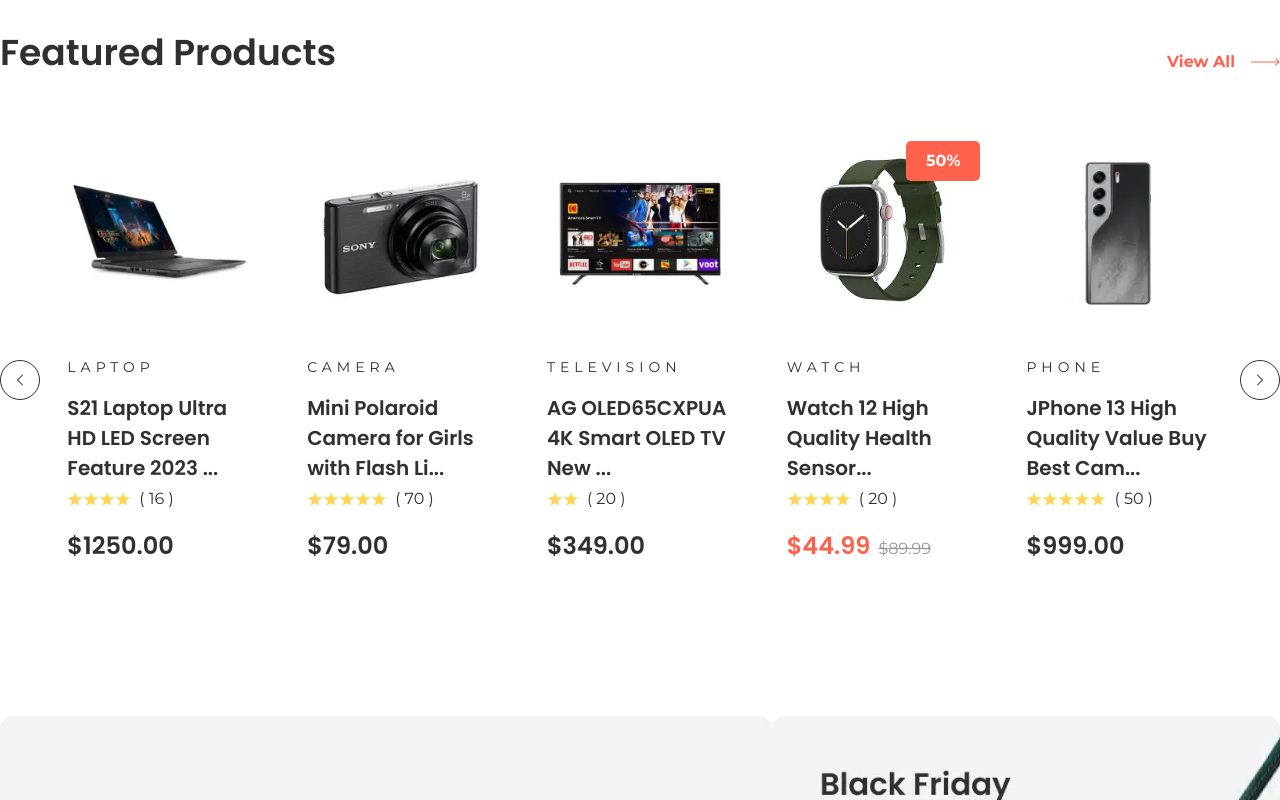
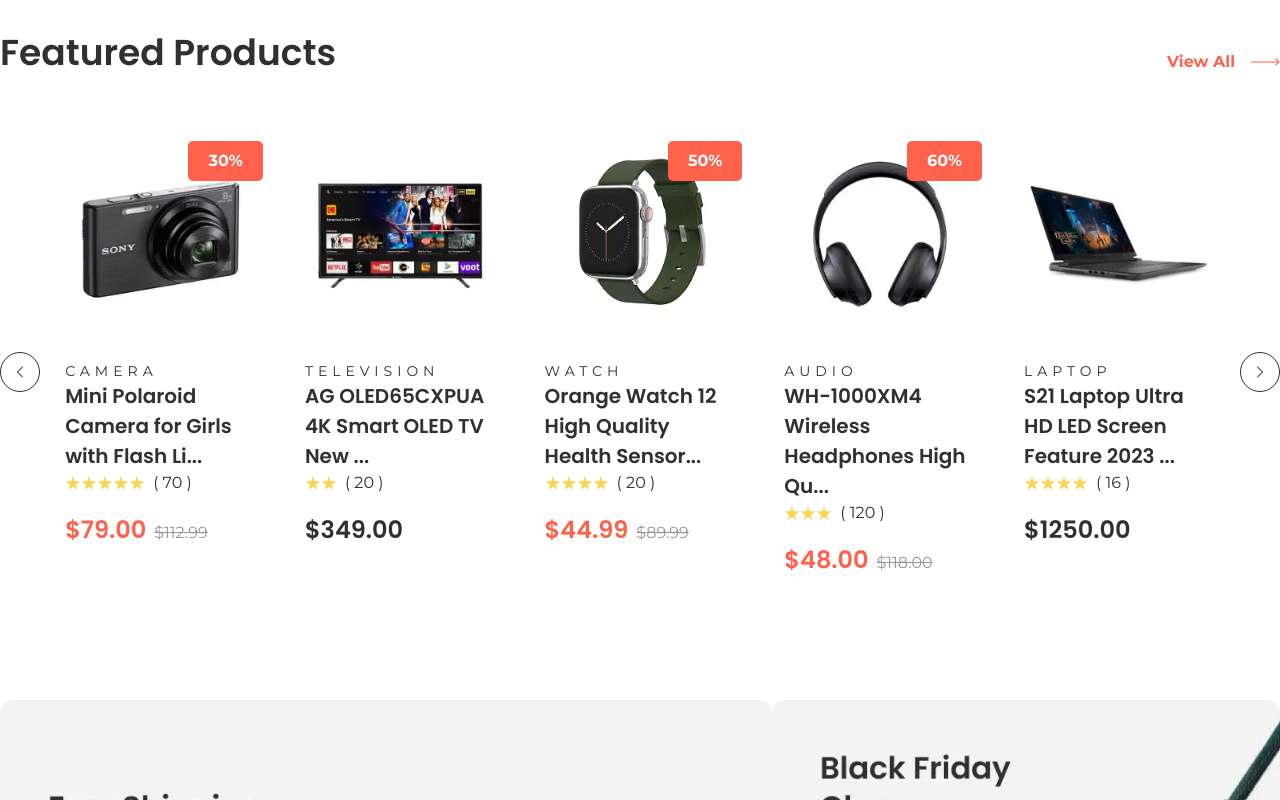
Before and after one commit to dearnasaruddin/e-shop, a React (Vite) app: page / in a window 1280 px wide. Shown: the part 960-1760 px from the top of the page. Built offline with nearby package versions, Linux system fonts and the light colour scheme.

Commit message:
Spring Sale Slider added

```diff
--- a/src/components/Brands.jsx
+++ b/src/components/Brands.jsx
@@ -7,7 +7,7 @@
     return (
         <div className='my-25'>
             <Container>
-                <Marquee pauseOnHover={true}>
+                <Marquee pauseOnHover={true} speed={80}>
                     <div className='flex items-center gap-x-50'>
                         <div>
                             <Link to={'https://www.samsung.com/'} target='_blank'>
--- a/src/components/FeaturedProducts.jsx
+++ b/src/components/FeaturedProducts.jsx
@@ -7,6 +7,7 @@
 import { Link } from 'react-router-dom'
 import LongArrowRight from '../icons/LongArrowRight';
 import ArrowDownIcon from '../icons/ArrowDownIcon'
+import dummyProducts from '../dummyData/dummyProductsData'
 
 function SampleNextArrow(props) {
   const { className, style, onClick } = props;
@@ -33,68 +34,6 @@
 
 const FeaturedProducts = () => {
 
-  const dummyProducts = [
-    {
-      catagory: 'phone',
-      title: 'JPhone 13 High Quality Value Buy Best Cam...',
-      rating: 5,
-      totalRating: 50,
-      price: '999.00',
-      discount: false,
-      originalPrice: false,
-      productImage: 'images/phone.webp'
-    },
-    {
-      catagory: 'audio',
-      title: 'WH-1000XM4 Wireless Headphones High Qu...',
-      rating: 3,
-      totalRating: 120,
-      price: '48.00',
-      discount: 60,
-      originalPrice: '118.00',
-      productImage: 'images/headphone.webp'
-    },
-    {
-      catagory: 'laptop',
-      title: 'S21 Laptop Ultra HD LED Screen Feature 2023 ...',
-      rating: 4,
-      totalRating: 16,
-      price: '1250.00',
-      discount: false,
-      originalPrice: false,
-      productImage: 'images/laptop.webp'
-    },
-    {
-      catagory: 'camera',
-      title: 'Mini Polaroid Camera for Girls with Flash Li...',
-      rating: 5,
-      totalRating: 70,
-      price: '79.00',
-      discount: false,
-      originalPrice: false,
-      productImage: 'images/camera.webp'
-    },
-    {
-      catagory: 'television',
-      title: 'AG OLED65CXPUA 4K Smart OLED TV New ...',
-      rating: 2,
-      totalRating: 20,
-      price: '349.00',
-      discount: false,
-      originalPrice: false,
-      productImage: 'images/television.webp'
-    },
-    {
-      catagory: 'watch',
-      title: 'Watch 12 High Quality Health Sensor...',
-      rating: 4,
-      totalRating: 20,
-      price: '44.99',
-      discount: 50,
-      originalPrice: '89.99',
-      productImage: 'images/productImage.webp'
-    },
-  ]
 
   var settings = {
     dots: false,
--- a/src/components/NewProducts.jsx
+++ b/src/components/NewProducts.jsx
@@ -4,64 +4,13 @@
 import { Link } from 'react-router-dom'
 import Button from './Button'
 import ArrowDownIcon from '../icons/ArrowDownIcon'
+import dummyProducts from '../dummyData/dummyProductsData'
 
 const NewProducts = () => {
     const [isCategoriesDropdownOpen, setIsCategoriesDropdownOpen] = useState(false)
     const [categoriesDropdownText, setCategoriesDropdowntext] = useState('')
     const catagoriesDropdownRef = useRef(null)
 
-    const dummyProducts = [
-        {
-            catagory: 'audio',
-            title: 'WH-1000XM4 Wireless Headphones High Qu...',
-            rating: 3,
-            totalRating: 120,
-            price: '48.00',
-            discount: 60,
-            originalPrice: '118.00',
-            productImage: 'images/headphone.webp'
-        },
-        {
-            catagory: 'laptop',
-            title: 'S21 Laptop Ultra HD LED Screen Feature 2023 ...',
-            rating: 4,
-            totalRating: 16,
-            price: '1250.00',
-            discount: false,
-            originalPrice: false,
-            productImage: 'images/laptop.webp'
-        },
-        {
-            catagory: 'camera',
-            title: 'Mini Polaroid Camera for Girls with Flash Li...',
-            rating: 5,
-            totalRating: 70,
-            price: '79.00',
-            discount: false,
-            originalPrice: false,
-            productImage: 'images/camera.webp'
-        },
-        {
-            catagory: 'television',
-            title: 'AG OLED65CXPUA 4K Smart OLED TV New ...',
-            rating: 2,
-            totalRating: 20,
-            price: '349.00',
-            discount: false,
-            originalPrice: false,
-            productImage: 'images/television.webp'
-        },
-        {
-            catagory: 'watch',
-            title: 'Watch 12 High Quality Health Sensor...',
-            rating: 4,
-            totalRating: 20,
-            price: '44.99',
-            discount: 50,
-            originalPrice: '89.99',
-            productImage: 'images/productImage.webp'
-        },
-    ]
     const categories = [
         'All Categories',
         'Computers & Tablets',
--- a/src/components/SpringSale.jsx
+++ b/src/components/SpringSale.jsx
@@ -1,8 +1,39 @@
 import React, { useEffect, useState } from 'react'
 import Container from './commonLayouts/Container'
 import Button from './Button'
+import dummyProducts from '../dummyData/dummyProductsData'
+import ProductLayout from './commonLayouts/ProductLayout'
+import Slider from "react-slick";
+import "slick-carousel/slick/slick.css";
+import "slick-carousel/slick/slick-theme.css";
+import ArrowDownIcon from '../icons/ArrowDownIcon'
+
+
+function SampleNextArrow(props) {
+    const { className, style, onClick } = props;
+    return (
+        <div
+            className={className}
+            style={{ ...style, display: "flex", justifyContent: 'center', alignItems: 'center', color: '#303030', fontSize: '10px', width: '70px', height: '70px', borderRadius: '50%', border: '1px solid #303030', zIndex: '5', right: '-18px' }}
+            onClick={onClick}
+        > <ArrowDownIcon rotate='270deg' width='26' height='26' /> </div>
+    );
+}
+
 
 const SpringSale = () => {
+
+    var settings = {
+        dots: false,
+        infinite: true,
+        speed: 500,
+        slidesToShow: 2,
+        slidesToScroll: 1,
+        autoplay: true,
+        autoplaySpeed: 2500,
+        nextArrow: <SampleNextArrow />,
+    };
+
 
     const [timeLeft, setTimeLeft] = useState(calculateTimeLeft())
 
@@ -31,10 +62,13 @@
         return () => clearInterval(timer)
     }, [])
 
+
     return (
         <div className='py-16 bg-[#F4F4F4]'>
             <Container>
-                <div className='flex gap-x-31.5'>
+                <div className='flex gap-x-32'>
+
+                    {/* ========== Counter / Timer ========== */}
                     <div className='mt-42.5'>
                         <h2 className='font-poppins font-bold text-[56px] leading-17 text-secondary'>Spring Sale</h2>
                         <div className='flex items-center gap-x-6 mt-10 mb-18'>
@@ -63,7 +97,20 @@
                             <img className='' src="images/dotsShapeWhite.png" alt="dotsShapeWhite.png" />
                         </div>
                     </div>
-                    <div></div>
+
+                    {/* ========== Product Slider ========== */}
+                    <div className='max-w-248 pl-0.5 pr-4.5'>
+                        <Slider className='springSale' {...settings}>
+                            {dummyProducts.map((item, index) => (
+
+                                item.discount &&
+                                <div className='max-w-116'>
+                                    <ProductLayout key={index} catagory={item.catagory} title={item.title} rating={item.rating} totalRating={item.totalRating} price={item.price} discount={item.discount} originalPrice={item.originalPrice} productImage={item.productImage} springSale={true} availableQuantity={item.availableQuantity}/>
+                                </div>
+
+                            ))}
+                        </Slider>
+                    </div>
                 </div>
             </Container>
         </div>
--- a/src/components/commonLayouts/ProductLayout.jsx
+++ b/src/components/commonLayouts/ProductLayout.jsx
@@ -1,31 +1,57 @@
-import React, { useState } from 'react'
+import React, { useEffect, useState } from 'react'
 import { IoStarSharp } from "react-icons/io5";
 import { LuHeart } from "react-icons/lu";
 import { GoShareAndroid } from "react-icons/go";
 import AddToCartIcon from '../../icons/AddToCartIcon';
+import { Link } from 'react-router-dom';
 
-const ProductLayout = ({ catagory, title, rating, totalRating, price, discount, originalPrice, productImage, newProduct=false }) => {
+const ProductLayout = ({ catagory, title, rating, totalRating, price, discount, originalPrice, productImage, newProduct = false, springSale = false, availableQuantity = false }) => {
 
   const [ratingValue, setRatingValue] = useState(new Array(+rating).fill(rating))
+  const [hovertoShowQuantity, setHovertoShowQuantity] = useState(false)
+  const [dynamicWidth, setDynamicWidth] = useState(93)
+
+  const handleHoverStart = () => {
+    if (availableQuantity) {
+      setHovertoShowQuantity(availableQuantity)
+    }
+  }
+  const handleHoverEnd = () => {
+    if (hovertoShowQuantity) {
+      setHovertoShowQuantity(false)
+    }
+  }
+
+  useEffect(() => {
+
+    if (0 < availableQuantity && availableQuantity < 100) {
+      setDynamicWidth(availableQuantity)
+    } else if (availableQuantity > 100) {
+      setDynamicWidth(93)
+    }
+
+  }, [availableQuantity])
 
   return (
-    <div className='px-6 pt-6 pb-11 border rounded-[10px] border-transparent hover:border-[#CBCBCB] duration-300 group'>
+    <div onMouseEnter={handleHoverStart} onMouseLeave={handleHoverEnd} className={` ${springSale ? 'p-10 bg-[#EAEAEA] hover:bg-white' : 'px-5.5 pt-6 pb-11 border border-transparent hover:border-[#CBCBCB]'} rounded-[10px]  duration-300 group cursor-pointer`}>
       <div className='relative'>
-        {discount && <span className='absolute -top-2 -right-2 font-montserrat font-bold text-base leading-6 py-2 px-5 rounded-[5px] text-white bg-primary'>{discount}%</span>}
+        {discount && <span className={`absolute ${springSale ? 'size-25 flex justify-center items-center font-poppins font-semibold text-2xl leading-7.5 rounded-full top-0 right-0' : '-top-2 -right-2 font-montserrat font-bold text-base leading-6 py-2 px-5 rounded-[5px]'} text-white bg-primary`}>{discount}%</span>}
         <img className='w-full' src={productImage ? productImage : 'productImage.webp'} alt={productImage ? productImage : 'productImage.webp'} />
-        <ul className='flex gap-x-4.5 scale-0 group-hover:scale-100 duration-300 absolute left-1/2 -translate-x-1/2 bottom-1.5'>
-          <li className='size-12.5 bg-white border border-primary rounded-full flex justify-center items-center text-xl text-primary hover:bg-primary hover:text-white duration-300 cursor-pointer iconParent'><AddToCartIcon color='#FF624C' /></li>
-          <li className='size-12.5 bg-white border border-primary rounded-full flex justify-center items-center text-xl text-primary hover:bg-primary hover:text-white duration-300 cursor-pointer'><LuHeart /></li>
-          <li className='size-12.5 bg-white border border-primary rounded-full flex justify-center items-center text-xl text-primary hover:bg-primary hover:text-white duration-300 cursor-pointer'><GoShareAndroid /></li>
-        </ul>
+        {!springSale &&
+          <ul className='flex gap-x-4.5 scale-0 group-hover:scale-100 duration-300 absolute left-1/2 -translate-x-1/2 bottom-1.5'>
+            <li className='size-12.5 bg-white border border-primary rounded-full flex justify-center items-center text-xl text-primary hover:bg-primary hover:text-white duration-300 cursor-pointer iconParent'><AddToCartIcon color='#FF624C' /></li>
+            <li className='size-12.5 bg-white border border-primary rounded-full flex justify-center items-center text-xl text-primary hover:bg-primary hover:text-white duration-300 cursor-pointer'><LuHeart /></li>
+            <li className='size-12.5 bg-white border border-primary rounded-full flex justify-center items-center text-xl text-primary hover:bg-primary hover:text-white duration-300 cursor-pointer'><GoShareAndroid /></li>
+          </ul>
+        }
       </div>
       <div className='text-secondary pt-10'>
         <p className='font-montserrat font-normal text-sm uppercase leading-5 tracking-[5px]'>{catagory}</p>
-        <h3 className={`font-poppins font-semibold text-xl leading-7.5 mt-4 mb-1 group-hover:text-primary group-hover:underline duration-300 ${newProduct && 'w-59'}`}>{title}</h3>
+        <Link to={'#'} className={`font-poppins font-semibold text-xl leading-7.5 mt-4 mb-1 group-hover:text-primary group-hover:underline duration-300 ${newProduct && 'w-59'}`}>{title}</Link>
         <div className='flex items-center gap-x-2'>
           <div className="flex items-center text-base text-[#FED550]">
             {ratingValue.map((item, index) => (
-              <IoStarSharp key={index} />
+              springSale ? <IoStarSharp key={index} className='text-white group-hover:text-[#FED550] duration-300' /> : <IoStarSharp key={index} className='text-[#FED550]' />
             ))}
           </div>
           <span className='font-montserrat font-normal text-base leading-6'>( {totalRating} )</span>
@@ -34,6 +60,12 @@
           <p className={`font-poppins font-semibold ${discount ? 'text-primary' : 'text-secondary'} text-2xl leading-7.5`}>${price}</p>
           {originalPrice && <span className='self-end font-montserrat font-normal text-base leading-6 text-[#979797] line-through'>${originalPrice}</span>}
         </div>
+        {springSale &&
+          <div className='w-full bg-[#E0E0E0] rounded-3xl overflow-hidden mt-8 relative'>
+            <div style={{ width: dynamicWidth + '%' }} className='h-full bg-primary group-hover:bg-secondary rounded-3xl absolute duration-300'></div>
+            <h4 className='font-montserrat font-bold text-base text-center leading-6 text-white py-1 bg-transparent relative'>{hovertoShowQuantity ? hovertoShowQuantity + ' AVAILABLE' : 'LIMITED STOCK!'}</h4>
+          </div>
+        }
       </div>
     </div>
   )
--- a/src/components/footer/FooterBottom.jsx
+++ b/src/components/footer/FooterBottom.jsx
@@ -15,7 +15,7 @@
             <ul className='mt-39.5 font-montserrat font-normal text-base leading-5 text-secondary'>
               <li><Link className='flex items-center gap-x-3' to={"tel:+1 (555) 123-4567"}><ImPhone className='text-[#646464] text-xl' />+1 (555) 123-4567</Link></li>
               <li><Link className='flex items-center gap-x-3 my-3 leading-6' to={"mailto:information@eshop.com"}><BsFillEnvelopeFill className='text-[#646464] text-lg' />information@eshop.com</Link></li>
-              <li><Link className='flex items-center gap-x-3' to={""}><FaLocationDot className='text-[#646464] text-lg' />123 Main Street, Suite 105, Anytown USA</Link></li>
+              <li><Link className='flex items-center gap-x-3' to={"https://maps.app.goo.gl/K4TP4oxWACSgQAka7"} target='_blank'><FaLocationDot className='text-[#646464] text-lg' />123 Main Street, Suite 105, Anytown USA</Link></li>
             </ul>
           </div>
 
--- /dev/null
+++ b/src/dummyData/dummyProductsData.js
@@ -0,0 +1,60 @@
+
+const dummyProducts = [
+    {
+        catagory: 'audio',
+        title: 'WH-1000XM4 Wireless Headphones High Qu...',
+        rating: 3,
+        totalRating: 120,
+        price: '48.00',
+        discount: 60,
+        originalPrice: '118.00',
+        productImage: 'images/headphone.webp',
+        availableQuantity: 70
+    },
+    {
+        catagory: 'laptop',
+        title: 'S21 Laptop Ultra HD LED Screen Feature 2023 ...',
+        rating: 4,
+        totalRating: 16,
+        price: '1250.00',
+        discount: false,
+        originalPrice: false,
+        productImage: 'images/laptop.webp',
+        availableQuantity: 20
+    },
+    {
+        catagory: 'camera',
+        title: 'Mini Polaroid Camera for Girls with Flash Li...',
+        rating: 5,
+        totalRating: 70,
+        price: '79.00',
+        discount: 30,
+        originalPrice: '112.99',
+        productImage: 'images/camera.webp',
+        availableQuantity: 50
+    },
+    {
+        catagory: 'television',
+        title: 'AG OLED65CXPUA 4K Smart OLED TV New ...',
+        rating: 2,
+        totalRating: 20,
+        price: '349.00',
+        discount: false,
+        originalPrice: false,
+        productImage: 'images/television.webp',
+        availableQuantity: 20
+    },
+    {
+        catagory: 'watch',
+        title: 'Orange Watch 12 High Quality Health Sensor...',
+        rating: 4,
+        totalRating: 20,
+        price: '44.99',
+        discount: 50,
+        originalPrice: '89.99',
+        productImage: 'images/productImage.webp',
+        availableQuantity: 120
+    },
+]
+
+export default dummyProducts
--- a/src/index.css
+++ b/src/index.css
@@ -24,3 +24,10 @@
   column-gap: 4px ;
   align-items: start;
 }
+ .springSale.slick-slider .slick-slide.slick-active{
+
+  width: 486px !important;
+  /* display: flex;
+  column-gap: 24px ;
+  align-items: start; */
+}
```
